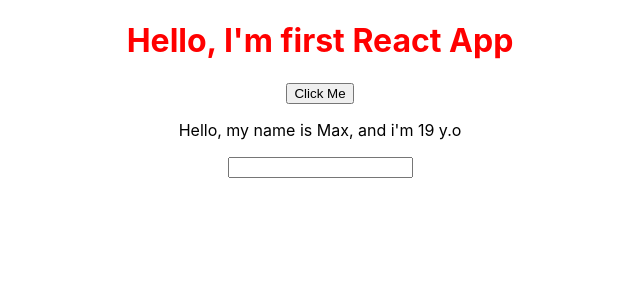
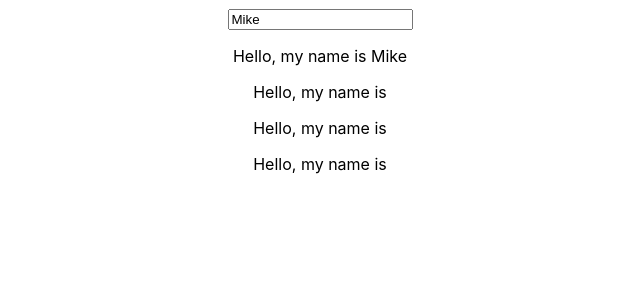
Before and after one commit to tearofenemy/react-app, a React (Create React App) app: page / in a window 1280 px wide. Shown: the top 300 px of the page, without its empty margins (320-960 px from the left). Built offline with nearby package versions, Linux system fonts and the light colour scheme.

Commit message:
solve simple task, repeat basics concept of react

```diff
--- a/src/App.js
+++ b/src/App.js
@@ -1,7 +1,9 @@
 import React, {Component} from 'react';
 import './style.sass';
 import './App.css';
-import Person from './Person/Person';
+
+import UserInput from './UserInput/UserInput';
+import UserOutput from './UserOutput/UserOutput';
 
 // const App = props => {
 //
@@ -33,11 +35,35 @@
 //         </div>
 //     );
 //
-
 // };
 class App extends Component {
 
     state = {
+        userName: 'Mike'
+    }
+
+    changeNameHandler = event => {
+        this.setState({
+           userName: event.target.value
+        });
+    }
+
+    render() {
+        return(
+            <div className="App">
+                <UserInput
+                    change={this.changeNameHandler}
+                    currentValue={this.state.userName}
+                />
+                <UserOutput name={this.state.userName} />
+                <UserOutput/>
+                <UserOutput/>
+                <UserOutput/>
+            </div>
+        )
+    }
+
+    /*state = {
         persons: [
             {name: 'Max', age: 19}
         ]
@@ -70,9 +96,15 @@
                     click={this.switchNameHandler.bind(this, 'Kris')}
                     change={this.changeNameHandler}
                 />
+                <Person
+                    name={this.state.persons[0].name}
+                    age={this.state.persons[0].age}
+                    click={this.switchNameHandler.bind(this, 'Kris')}
+                    change={this.changeNameHandler}
+                />
             </div>
         );
-    }
+    }*/
 }
 
 export default App;
--- a/src/Person/Person.js
+++ /dev/null
@@ -1,25 +0,0 @@
-import React, {Component} from "react";
-import './Person.sass';
-
-class Person extends Component {
-    render() {
-        return(
-            <div>
-                <p onClick={this.props.click}>Hello, my name is {this.props.name}, and i'm {this.props.age} y.o</p>
-                <p>{this.props.children}</p>
-                <input type="text" onChange={this.props.change}/>
-            </div>
-        )
-    }
-}
-
-/*const Person = props => {
-    return(
-        <div>
-            <h1>Hello, my name is {props.name}, and i'm {props.age} y.o</h1>
-            <p>{props.children}</p>
-        </div>
-    );
-}*/
-
-export default Person;
--- a/src/Person/Person.sass
+++ /dev/null
@@ -1,2 +0,0 @@
-.person__name
-  color: green
--- /dev/null
+++ b/src/UserInput/UserInput.js
@@ -0,0 +1,10 @@
+import React from "react";
+import './UserInput.sass';
+
+const userInput = props => {
+    return(
+        <input type="text" onChange={props.change} value={props.currentValue}/>
+    )
+}
+
+export default userInput;
--- /dev/null
+++ b/src/UserOutput/UserOutput.js
@@ -0,0 +1,12 @@
+import React from "react";
+import './UserOutput.sass';
+
+const userOutput = props => {
+  return (
+      <div>
+          <p>Hello, my name is {props.name}</p>
+      </div>
+  )
+};
+
+export default userOutput;
--- a/src/index.css
+++ b/src/index.css
@@ -1,5 +1,4 @@
 body {
-  margin: 0;
   font-family: -apple-system, BlinkMacSystemFont, 'Segoe UI', 'Roboto', 'Oxygen',
     'Ubuntu', 'Cantarell', 'Fira Sans', 'Droid Sans', 'Helvetica Neue',
     sans-serif;
```
Also changed, not shown: src/App.css (line endings or trailing spaces), src/UserInput/UserInput.sass (added), src/UserOutput/UserOutput.sass (added).
